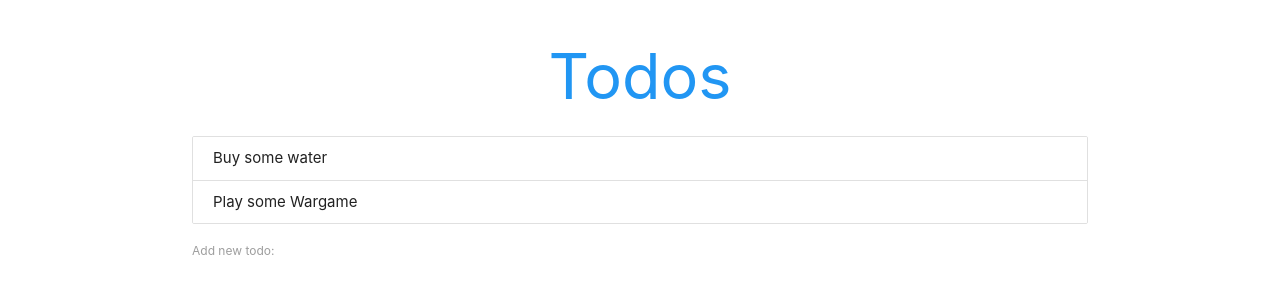
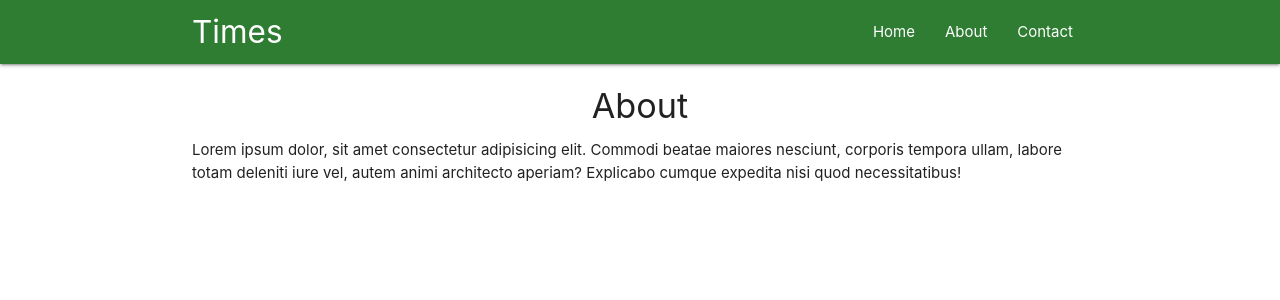
Before and after one commit to vagarioustoast/react-redux-playground, a React (Create React App) app in the folder myapp/: page /about in a window 1280 px wide. Shown: the top 300 px of the page. Built offline with nearby package versions, Linux system fonts and the light colour scheme.

Commit message:
link & navlink

```diff
--- a/myapp/package.json
+++ b/myapp/package.json
@@ -5,6 +5,7 @@
   "dependencies": {
     "react": "^16.8.6",
     "react-dom": "^16.8.6",
+    "react-router-dom": "^5.0.0",
     "react-scripts": "2.1.8"
   },
   "scripts": {
--- a/myapp/public/index.html
+++ b/myapp/public/index.html
@@ -15,7 +15,7 @@
       rel="stylesheet"
       href="https://cdnjs.cloudflare.com/ajax/libs/materialize/1.0.0/css/materialize.min.css"
     />
-    <title>React App</title>
+    <title>React Playground</title>
   </head>
   <body>
     <noscript>You need to enable JavaScript to run this app.</noscript>
--- a/myapp/src/AddForm.js
+++ /dev/null
@@ -1,37 +0,0 @@
-import React, { Component } from "react";
-
-export class AddForm extends Component {
-  state = {
-    content: ""
-  };
-
-  handleChange = e => {
-    this.setState({
-      content: e.target.value
-    });
-  };
-
-  handleSubmit = e => {
-    e.preventDefault();
-    this.props.addTodo(this.state);
-    this.setState({
-      content: ""
-    });
-  };
-  render() {
-    return (
-      <div>
-        <form onSubmit={this.handleSubmit}>
-          <label>Add new todo:</label>
-          <input
-            type="text"
-            onChange={this.handleChange}
-            value={this.state.content}
-          />
-        </form>
-      </div>
-    );
-  }
-}
-
-export default AddForm;
--- a/myapp/src/App.js
+++ b/myapp/src/App.js
@@ -1,39 +1,21 @@
 import React, { Component } from "react";
-import Todos from "./Todos";
-import AddForm from "./AddForm";
+import Navbar from "./components/Navbar";
+import { BrowserRouter, Route } from "react-router-dom";
+import Home from "./components/Home";
+import About from "./components/About";
+import Contact from "./components/Contact";
 
 class App extends Component {
-  state = {
-    todos: [
-      { id: 1, content: "Buy some water" },
-      { id: 2, content: "Play some Wargame" }
-    ]
-  };
-
-  // Delete Todo: Function needs to be in "App" because it interacts with this state
-  deleteTodo = id => {
-    const todos = this.state.todos.filter(todo => {
-      return todo.id !== id;
-    });
-    this.setState({
-      todos
-    });
-  };
-
-  addTodo = newTodo => {
-    newTodo.id = Math.floor(Math.random() * 1000);
-    let todos = [...this.state.todos, newTodo];
-    this.setState({
-      todos
-    });
-  };
   render() {
     return (
-      <div className="App container">
-        <h1 className="center blue-text">Todos</h1>
-        <Todos todos={this.state.todos} deleteTodo={this.deleteTodo} />
-        <AddForm addTodo={this.addTodo} />
-      </div>
+      <BrowserRouter>
+        <div className="App">
+          <Navbar />
+          <Route exact path="/" component={Home} />
+          <Route path="/about" component={About} />
+          <Route path="/contact" component={Contact} />
+        </div>
+      </BrowserRouter>
     );
   }
 }
--- a/myapp/src/Todos.js
+++ /dev/null
@@ -1,24 +0,0 @@
-import React from "react";
-
-const Todos = ({ todos, deleteTodo }) => {
-  const todoList = todos.length ? (
-    todos.map(todo => {
-      return (
-        <div className="collection-item" key={todo.id}>
-          <span
-            onClick={() => {
-              deleteTodo(todo.id);
-            }}
-          >
-            {todo.content}
-          </span>
-        </div>
-      );
-    })
-  ) : (
-    <h3 className="center">No todos left</h3>
-  );
-  return <div className="todos collection">{todoList}</div>;
-};
-
-export default Todos;
--- /dev/null
+++ b/myapp/src/components/About.js
@@ -0,0 +1,17 @@
+import React from "react";
+
+const About = () => {
+  return (
+    <div className="container">
+      <h4 className="center">About</h4>
+      <p>
+        Lorem ipsum dolor, sit amet consectetur adipisicing elit. Commodi beatae
+        maiores nesciunt, corporis tempora ullam, labore totam deleniti iure
+        vel, autem animi architecto aperiam? Explicabo cumque expedita nisi quod
+        necessitatibus!
+      </p>
+    </div>
+  );
+};
+
+export default About;
--- /dev/null
+++ b/myapp/src/components/Contact.js
@@ -0,0 +1,17 @@
+import React from "react";
+
+const Contact = () => {
+  return (
+    <div className="container">
+      <h4 className="center">Contact</h4>
+      <p>
+        Lorem ipsum dolor, sit amet consectetur adipisicing elit. Commodi beatae
+        maiores nesciunt, corporis tempora ullam, labore totam deleniti iure
+        vel, autem animi architecto aperiam? Explicabo cumque expedita nisi quod
+        necessitatibus!
+      </p>
+    </div>
+  );
+};
+
+export default Contact;
--- /dev/null
+++ b/myapp/src/components/Home.js
@@ -0,0 +1,17 @@
+import React from "react";
+
+const Home = () => {
+  return (
+    <div className="container">
+      <h4 className="center">Home</h4>
+      <p>
+        Lorem ipsum dolor, sit amet consectetur adipisicing elit. Commodi beatae
+        maiores nesciunt, corporis tempora ullam, labore totam deleniti iure
+        vel, autem animi architecto aperiam? Explicabo cumque expedita nisi quod
+        necessitatibus!
+      </p>
+    </div>
+  );
+};
+
+export default Home;
--- /dev/null
+++ b/myapp/src/components/Navbar.js
@@ -0,0 +1,27 @@
+import React from "react";
+import { Link, NavLink } from "react-router-dom";
+
+const Navbar = () => {
+  return (
+    <nav className="nav-wrapper green darken-3">
+      <div className="container">
+        <a className="brand-logo" href="/">
+          Times
+        </a>
+        <ul className="right">
+          <li>
+            <Link to="/">Home</Link>
+          </li>
+          <li>
+            <NavLink to="/about">About</NavLink>
+          </li>
+          <li>
+            <NavLink to="/contact">Contact</NavLink>
+          </li>
+        </ul>
+      </div>
+    </nav>
+  );
+};
+
+export default Navbar;
```
Also changed, not shown: 1 other file (tests, documents, lock files or other folders).
